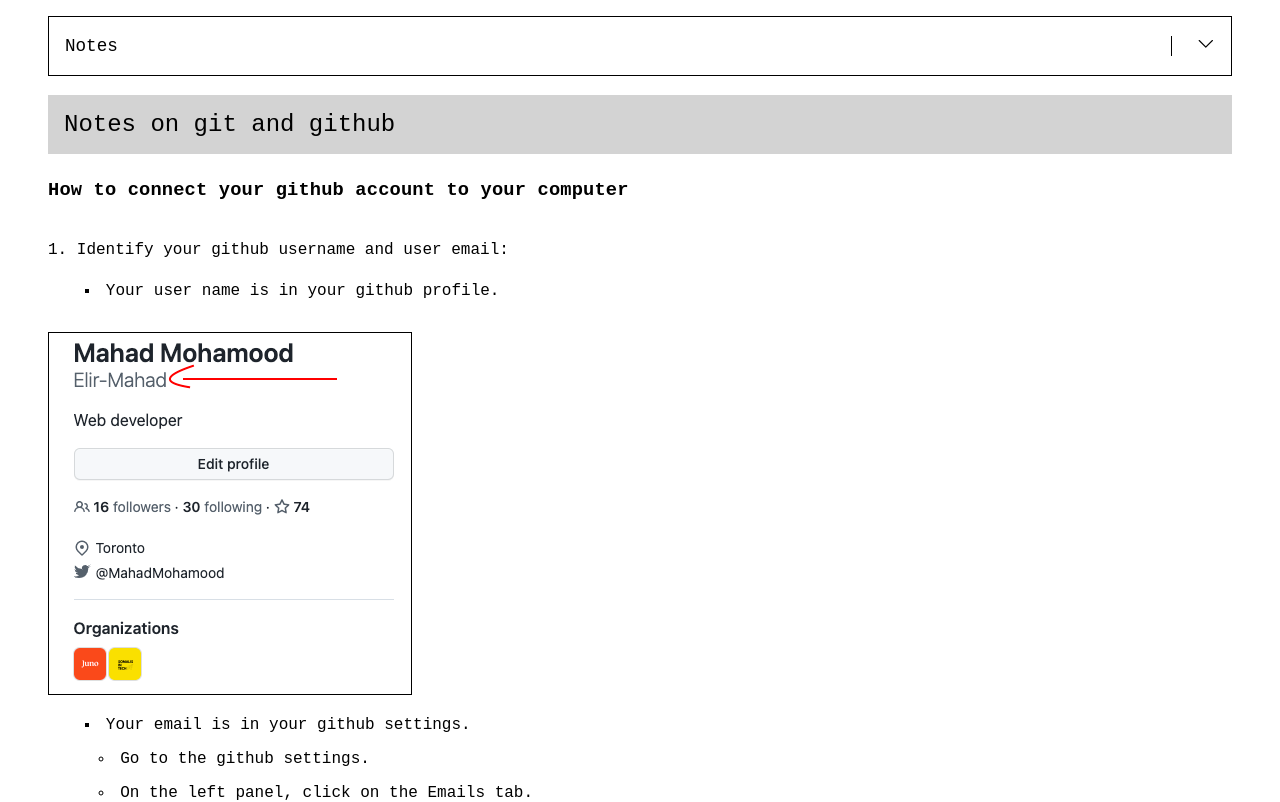
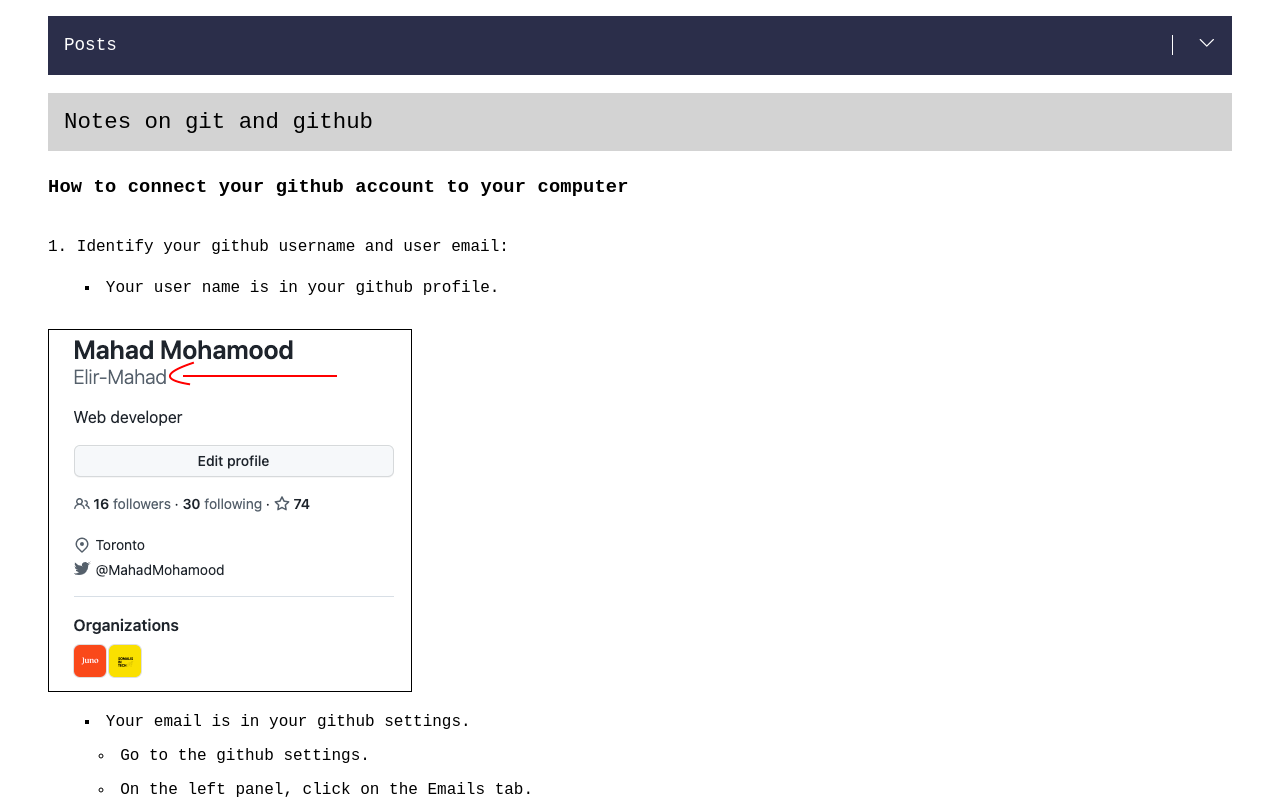
Before and after one commit to Elir-Mahad/notes-v1, a Next.js app: page /git-notes in a window 1280 px wide. Shown: the top 802 px of the page. Built offline with nearby package versions, Linux system fonts and the light colour scheme.

Commit message:
Improve styless

```diff
--- a/components/Menu.js
+++ b/components/Menu.js
@@ -36,7 +36,7 @@
     <CustomMenu>
       <BlogMenuBox>
         <TopBlogsMenu>
-          <TbMheading>Notes</TbMheading>
+          <TbMheading>Posts</TbMheading>
           {openIcon && (
             <TbMicon onClick={showContent}>
               <BsChevronDown />
--- a/styles/Styles.js
+++ b/styles/Styles.js
@@ -19,7 +19,7 @@
   top: 0;
   // width: 20rem;
   height: 3.67rem;
-  background-color: white;
+  background-color: #2b2e4a;
   margin-top: 1rem;
   // margin-left: 1rem;
   @media (max-width: 500px) {
@@ -38,7 +38,7 @@
   align-items: center;
   // width: 20rem;
   font-size: 1.1rem;
-  border: 1px solid black;
+  // border: 1px solid black;
   @media (max-width: 500px) {
     // width: unset;
     // width: 15rem;
@@ -47,14 +47,16 @@
 
 export const TbMheading = styled.p`
   width: 95%;
-  border-right: 1px solid black;
+  border-right: 1px solid white;
   padding-left: 1rem;
+  color: white;
 `;
 
 export const TbMicon = styled.p`
   padding-right: 1rem;
   padding-left: 1rem;
   cursor: pointer;
+  color: white;
 `;
 
 export const BlogsMenu = styled.div`
@@ -80,6 +82,7 @@
 
 export const PostTitle = styled.h2`
   font-weight: 100;
+  font-size: 1.4rem;
   text-align: left;
   padding: 1rem;
   margin-bottom: 1rem;
```
